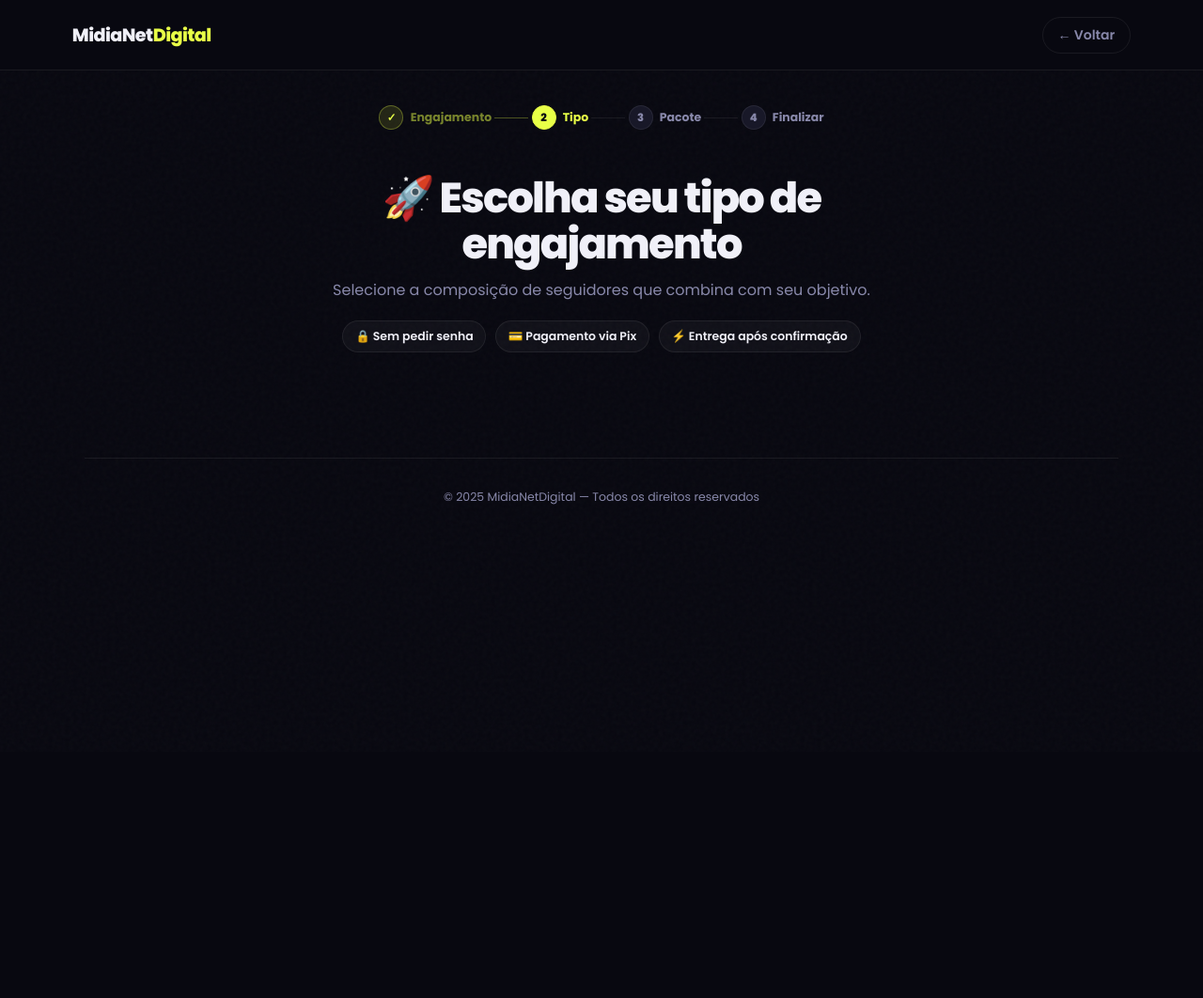
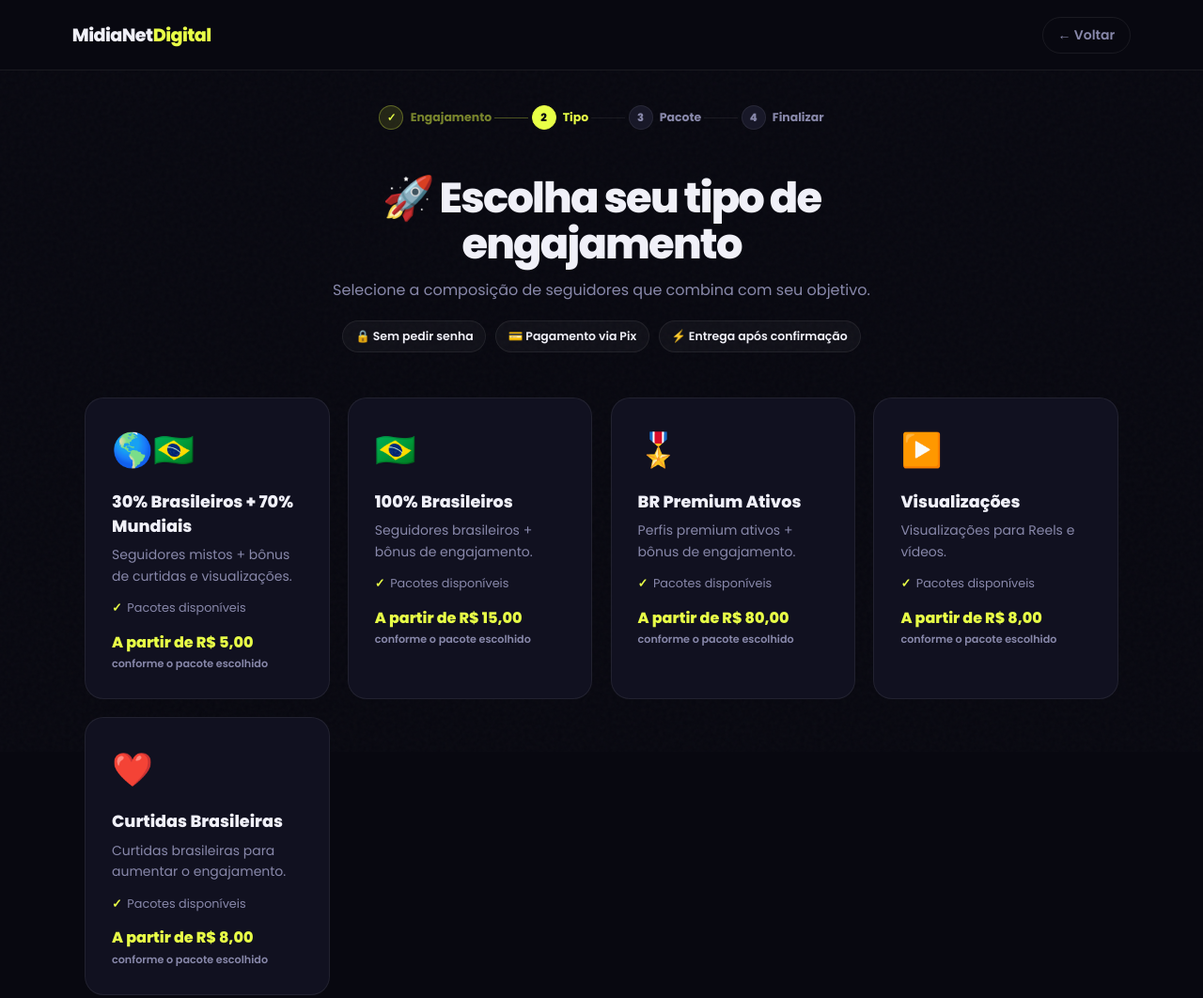
Before and after one commit to ldcoutinho2/midianetdigital, a website: page servicos.html in a window 1280 px wide. Shown: the top 1062 px of the page at 94% size. Before the commit the page ends 800 px from the top, so only its background shows below. Drawn offline with Linux system fonts and the light colour scheme; no server answers.

Commit message:
Evita tela vazia quando o painel estiver indisponível

```diff
--- a/servicos.html
+++ b/servicos.html
@@ -144,7 +144,38 @@
         window.location.href=href;
       });
     });
-  }catch(e){console.warn('[CONFIG PAINEL]',e);}
+  }catch(e){
+    console.warn('[CONFIG PAINEL] usando catálogo local de emergência',e);
+    const fallback=[
+      {slug:'engajamento-30-70',nome:'30% Brasileiros + 70% Mundiais',desc:'Seguidores mistos + bônus de curtidas e visualizações.',preco:5,icone:'🌎🇧🇷'},
+      {slug:'engajamento-br',nome:'100% Brasileiros',desc:'Seguidores brasileiros + bônus de engajamento.',preco:15,icone:'🇧🇷'},
+      {slug:'engajamento-premium',nome:'BR Premium Ativos',desc:'Perfis premium ativos + bônus de engajamento.',preco:80,icone:'🎖️'},
+      {slug:'visualizacoes',nome:'Visualizações',desc:'Visualizações para Reels e vídeos.',preco:8,icone:'▶️'},
+      {slug:'curtidas-brasileiras',nome:'Curtidas Brasileiras',desc:'Curtidas brasileiras para aumentar o engajamento.',preco:8,icone:'❤️'}
+    ];
+    grid.innerHTML=fallback.map(function(x){
+      const href='planos.html?servico='+encodeURIComponent(x.slug);
+      return '<a class="card" href="'+href+'" data-service="'+esc(x.slug)+'" data-name="'+esc(x.nome)+'">'+
+        '<span class="cico">'+esc(x.icone)+'</span>'+
+        '<h3>'+esc(x.nome)+'</h3>'+
+        '<p>'+esc(x.desc)+'</p>'+
+        '<ul class="clist"><li>Pacotes disponíveis</li></ul>'+
+        '<div class="cprice">A partir de '+Number(x.preco).toLocaleString('pt-BR',{style:'currency',currency:'BRL'})+'<small>conforme o pacote escolhido</small></div>'+
+      '</a>';
+    }).join('');
+    grid.querySelectorAll('.card').forEach(function(card){
+      card.addEventListener('click',async function(e){
+        e.preventDefault();
+        const slug=this.getAttribute('data-service'),nome=this.getAttribute('data-name')||slug,href=this.getAttribute('href');
+        sessionStorage.setItem('servico',slug);
+        if(typeof fbq==='function') fbq('track','ViewContent',{content_name:nome,content_category:'Servico'});
+        try{
+          await fetch(BACKEND+'/evento',{method:'POST',headers:{'Content-Type':'application/json'},body:JSON.stringify({tipo:'servico',servico:nome}),keepalive:true});
+        }catch(_){}
+        window.location.href=href;
+      });
+    });
+  }
 })();
 </script>
 </body>
```
